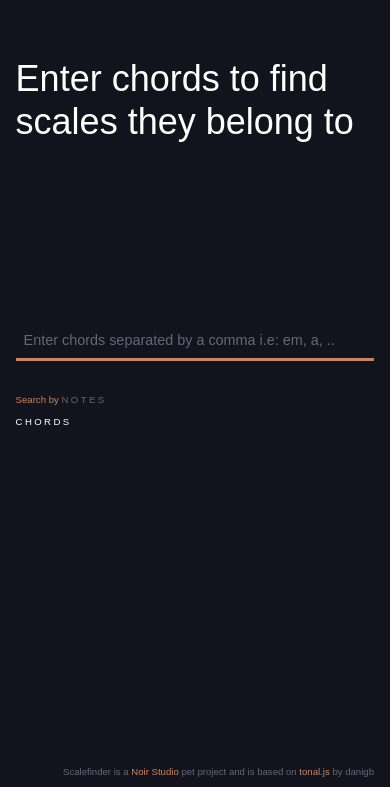
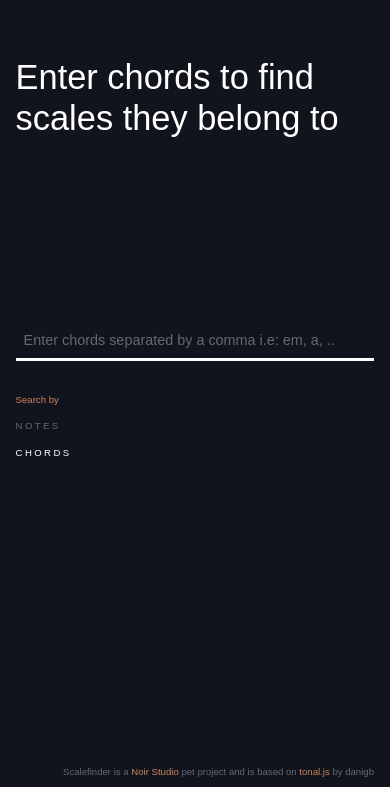
Before and after one commit to noirstudio/scale-finder, a website: page index.html in a window 390 px wide. Both pictures are taken after a click on the link "CHORDS". Shown: the part 57-844 px from the top of the page. Drawn offline with Linux system fonts and the light colour scheme; a web font is replaced by a local one.

Commit message:
Change - size input - mobile zoom - remove sentence

```diff
--- a/index.html
+++ b/index.html
@@ -2,7 +2,7 @@
 <html lang="en">
     <head>
         <meta charset="UTF-8">
-        <meta name="viewport" content="width=device-width, initial-scale=1.0">
+        <meta name="viewport" content="width=device-width, initial-scale=1.0, maximum-scale=1, user-scalable=0">
 
         <link rel="stylesheet" href="https://use.typekit.net/kqr6blr.css">
         <link rel="stylesheet" href="css/icon-font.css">
@@ -57,7 +57,7 @@
 
                 <div class="result__mainText">
                 <h2 class="heading-secondary">
-                  Scale containing (todo)
+                  Error message
                 </h2>
                 </div>
 
--- a/js/scale-finder.js
+++ b/js/scale-finder.js
@@ -72,7 +72,7 @@ function selectInputType(type)
 
   var placeholderText = useChordInput
     ? "Enter chords separated by a comma i.e: em, a, .."
-    : "Separate notes separated by a comma i.e: d#, db, c, ..";
+    : "Separate notes by a comma i.e: d#, db, c, ..";
 
   $('#form__input').attr("placeholder", placeholderText);
 
@@ -85,7 +85,7 @@ function selectInputType(type)
 
 function onOptionChanged()
 {
-  $('#form__input').focus();
+//  $('#form__input').focus();
   evaluateInput(true);
 }
 
--- a/js/style.js
+++ b/js/style.js
@@ -12,7 +12,7 @@ $( document ).ready(function() {
 
 
     var targetHeight = (windowWidth > 900) ? "40vh": "35vh";
-    var typeSize = (windowWidth > 900) ? "140%": "100%";
+    var typeSize = (windowWidth > 900) ? "130%": "100%";
 
     $('#header').animate ({
       height: targetHeight
@@ -37,6 +37,18 @@ $( document ).ready(function() {
 
 
 
+  var currentScrollPosition = 0;
+$(document).scroll(function(){
+    currentScrollPosition = $(this).scrollTop();
+});
+
+$("#chords").focus(function(){
+    $(document).scrollTop(currentScrollPosition);
+});
+
+
+
+
 
 
 });
--- a/sass/Base/_base.scss
+++ b/sass/Base/_base.scss
@@ -6,15 +6,16 @@
 	padding: 0;
 	box-sizing : inherit;
 
+
 }
 
 html {
 	font-size:62.5%; // 1rem = 10px -> 10px/16px= 62.5%
- /*
-	@include respond(phone) { not necessary
+
+	@include respond(phone) {
 		font-size:50%;
 	}
-*/
+
 	@include respond(tab-land) { // width <1200px
 		font-size:56.25%;  // 1 rem = 8px/16px = 50%
 	}
@@ -41,6 +42,7 @@ body {
 	@include respond(tab-port) { // width <900px
 		padding:0;
 	}
+
 
 	::selection {
 		background-color: $color-white;
--- a/sass/Base/_typography.scss
+++ b/sass/Base/_typography.scss
@@ -9,7 +9,7 @@
 
 	&--main {
 		display:block;
-		font-size: 9rem;
+		font-size: 8rem;
 		font-weight: 400;
 
 		animation-name:moveInLeft;
@@ -25,7 +25,7 @@
 		}
 
 		@include respond(phone){
-			font-size: 4.5rem;
+			font-size: 4.3rem;
 		}
 
 
--- a/sass/Components/_result.scss
+++ b/sass/Components/_result.scss
@@ -18,6 +18,7 @@
     display: inline-block;
     margin: 0 2rem  ;
     width:50%;
+    display: none;
 
     @include respond(phone){
       margin: 1rem 1rem  ;
--- a/sass/Components/_search.scss
+++ b/sass/Components/_search.scss
@@ -46,12 +46,10 @@
     font-size: 1.2rem;
     margin-left:-22rem;
 
-
-
-
-
-    &--chords{
+    &--notes {
+      cursor: pointer;
       display: inline-block;
+      color:red;
       letter-spacing: .3rem;
       text-decoration: none;
       color: $color-grey-light;
@@ -62,32 +60,33 @@
       }
 
       @include respond(phone){
-      display:block;
-      padding: 1rem 0;
+      display: block;
+      padding : 1.5rem 0;
+
+
       }
 
     }
 
-    &--notes {
-      cursor: pointer;
-      display: inline-block;
-      padding: 0 1.5rem;
-      color: red;
-      letter-spacing: .3rem;
-      text-decoration: none;
-      color: $color-grey-light;
-      text-transform: uppercase;
 
-      &:focus {
-        color:$color-white;
-      }
+        &--chords{
+          display: inline-block;
+          padding: 0 1.4rem;
+          letter-spacing: .3rem;
+          text-decoration: none;
+          color: $color-grey-light;
+          text-transform: uppercase;
 
-      @include respond(phone){
-    padding:0;
+          &:focus {
+            color:$color-white;
+          }
 
-      }
+          @include respond(phone){
+          display:block;
+          padding:0;
+          }
 
-    }
+        }
 
     @include respond(phone){
     display:block;
```
Also changed, not shown: css/style.css.
